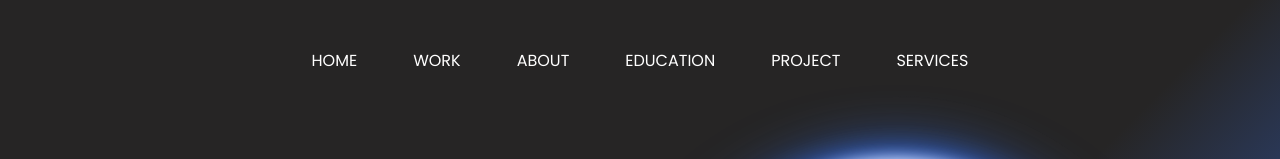
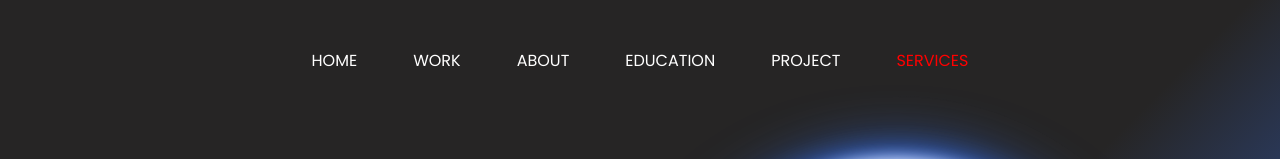
Before and after one commit to HarshZenCode/portfolio, a plain HTML site: page index.html in a window 1280 px wide. Shown: the top 159 px of the page. Drawn offline with Linux system fonts and the light colour scheme.

Commit message:
Change services link color to red
Updated the services link to have red text.

```diff
--- a/index.html
+++ b/index.html
@@ -16,7 +16,7 @@
 <li><a href="./about.html">About</a></li>
 <li><a href="./education.html">Education</a></li>
 <li><a href="./project.html">Project</a></li>
-<li><a href="services.html">Services</a></li>
+<li><a href="services.html" style="color:red;">Services</a></li>
 </ul>
 <div class="left-container">
 <div class="icons">
```
